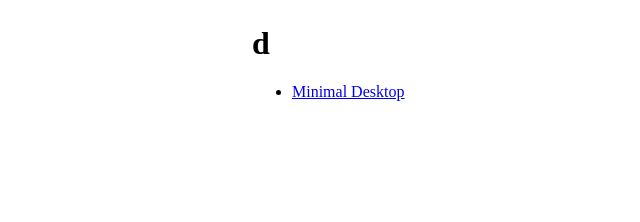
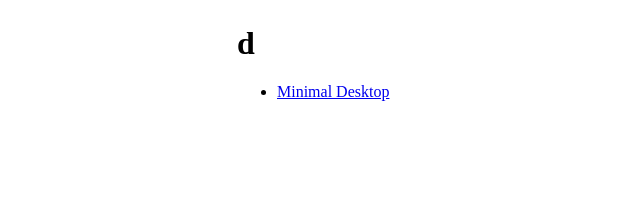
Before and after one commit to dylanaraps/blag, a Jekyll site: the page built from index.md, in a window 1280 px wide. Shown: the top 222 px of the page, without its empty margins (88-728 px from the left). Built offline with Jekyll 4.4.1, drawn with Linux system fonts in a browser that asks for light colours; our own code applies the rules of GitHub Pages for plain Markdown files.

Commit message:
docs: update

```diff
--- a/_layouts/default.html
+++ b/_layouts/default.html
@@ -5,7 +5,9 @@
         .center {
             display: block;
             margin: 25px auto;
-            max-width: 600px;
+            padding-left: 20px;
+            padding-right: 20px;
+            max-width: 630px;
         }
 
         img {
```
